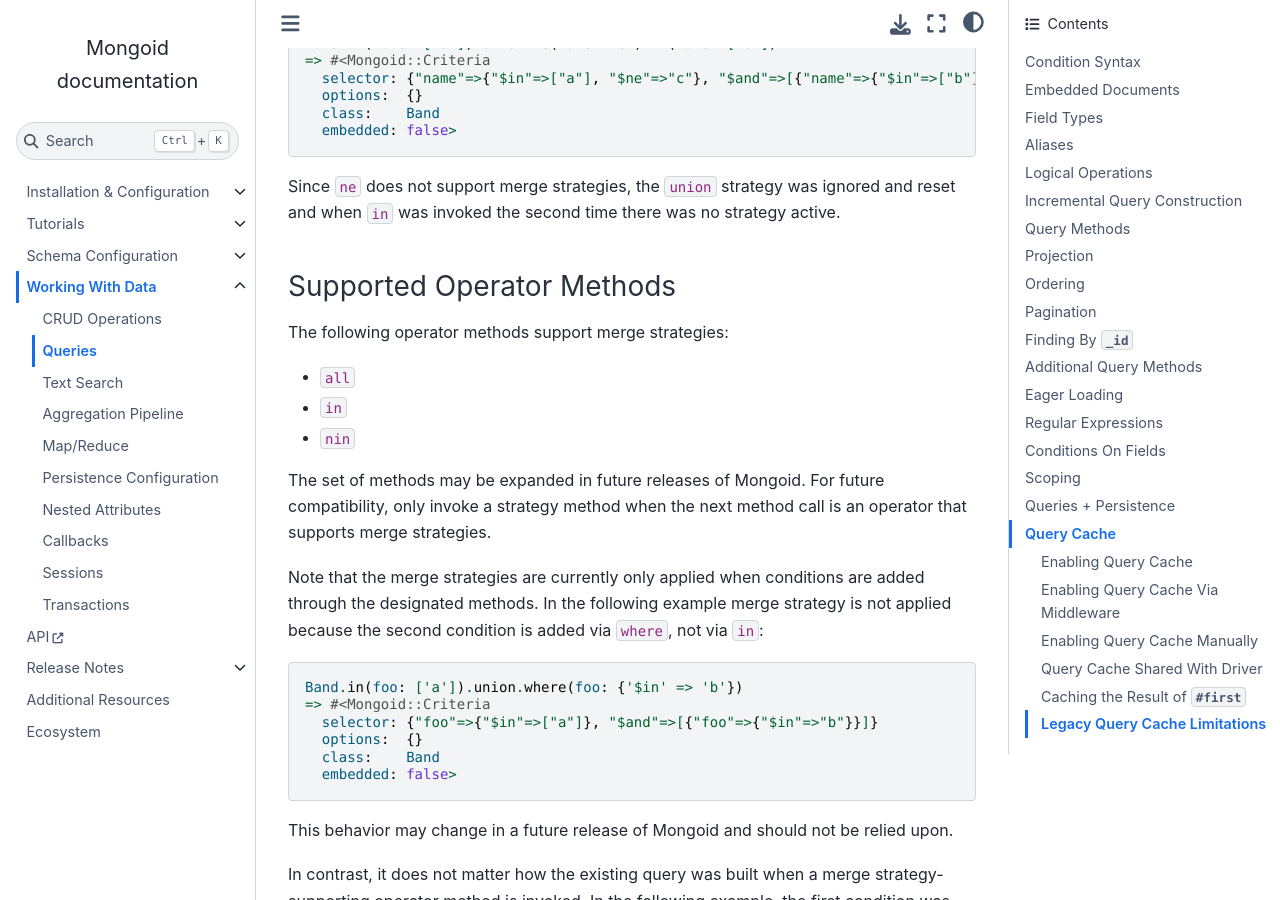
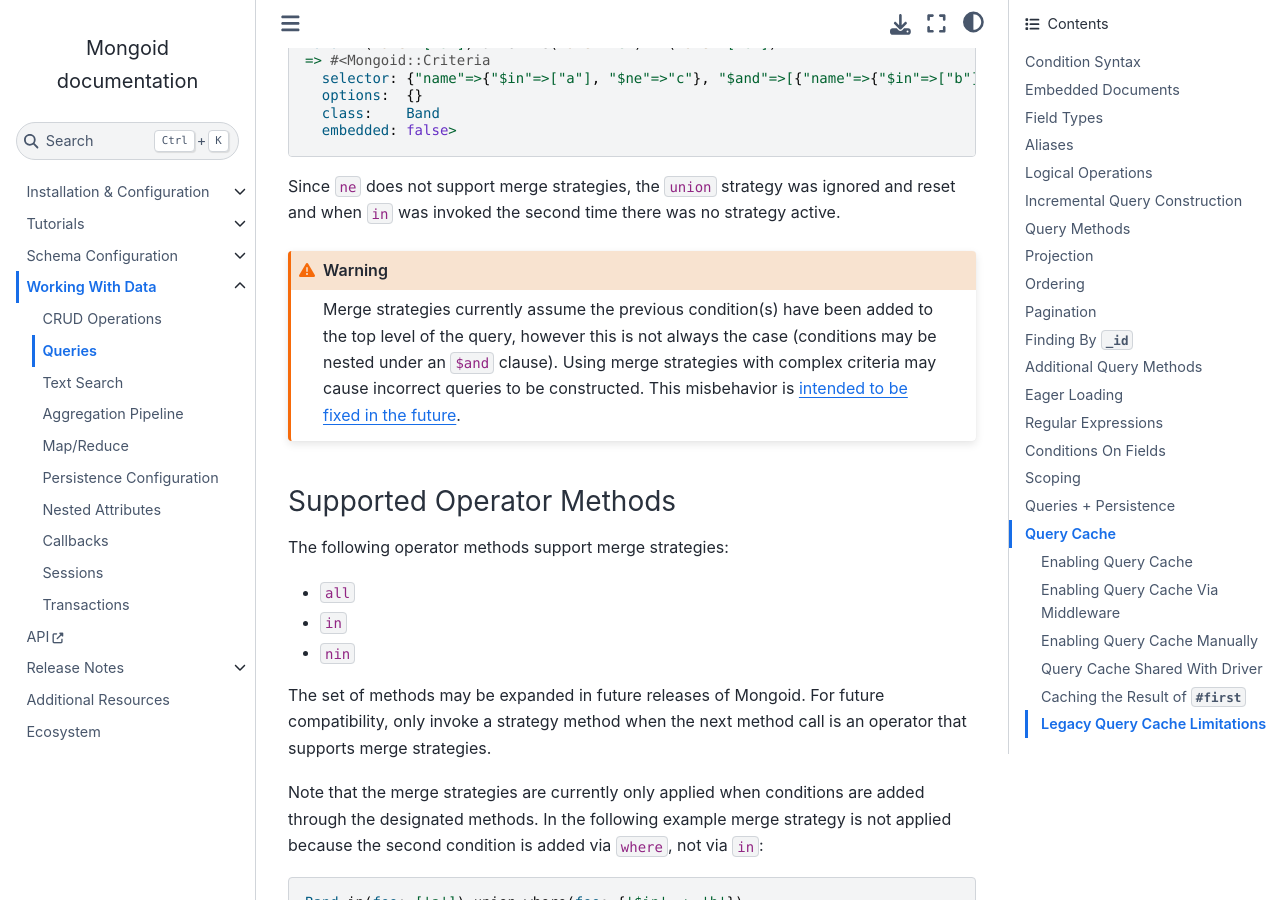
Before and after one commit to i80and/docs-mongoid, a Sphinx documentation site: the page built from docs/reference/queries.txt, in a window 1280 px wide and 900 px high, scrolled down 11995 px. Built offline with Sphinx 7.4.7 and the Sphinx Book theme 1.1.4, drawn with Linux system fonts in a browser that asks for light colours; cross-references to code outside the pages are shown as plain code.

Commit message:
MONGOID-5350 Add documentation warning about potentially incorrect query construction (#5348)
Co-authored-by: Oleg Pudeyev <code@olegp.name>

```diff
--- a/docs/reference/queries.txt
+++ b/docs/reference/queries.txt
@@ -574,6 +574,16 @@ example:
 Since ``ne`` does not support merge strategies, the ``union`` strategy was
 ignored and reset and when ``in`` was invoked the second time there was no
 strategy active.
+
+.. warning::
+
+  Merge strategies currently assume the previous condition(s) have been added
+  to the top level of the query, however this is not always the case
+  (conditions may be nested under an ``$and`` clause). Using merge strategies
+  with complex criteria may cause incorrect queries to be constructed.
+  This misbehavior is `intended to be fixed in the future
+  <https://jira.mongodb.org/browse/MONGOID-5350>`_.
+
 
 Supported Operator Methods
 --------------------------
```
